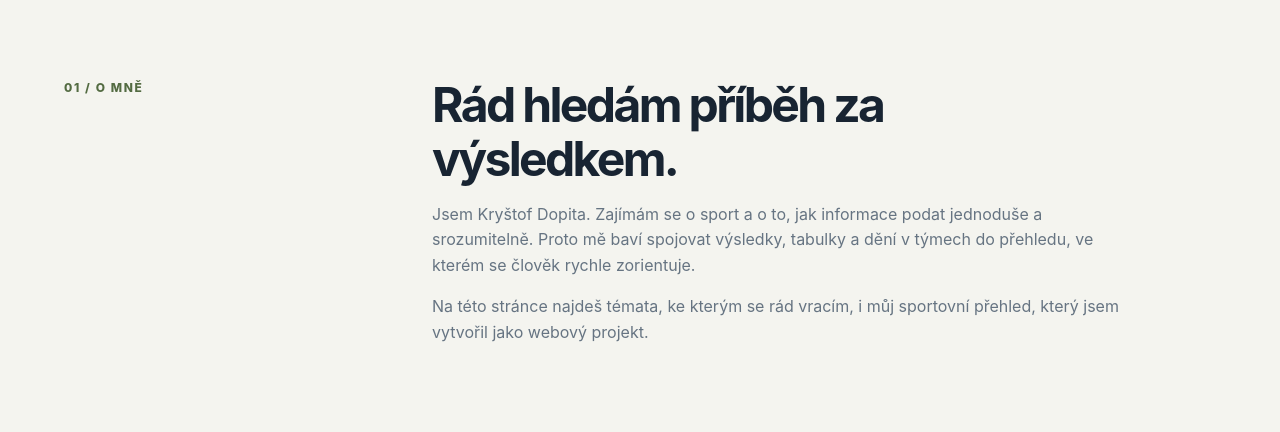
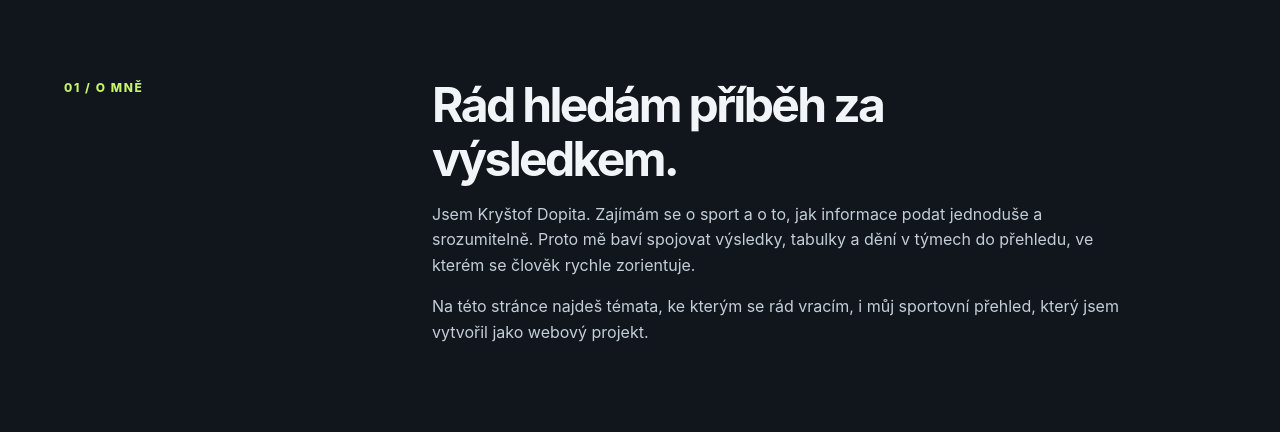
Before and after one commit to krystofdopita/osobni-stranka, a plain HTML site: page index.html in a window 1280 px wide. Shown: the part 668-1100 px from the top of the page. Drawn offline with Linux system fonts and the dark colour scheme.

Commit message:
feat: tmavé schéma pomocí CSS proměnných

```diff
--- a/css/style.css
+++ b/css/style.css
@@ -159,3 +159,20 @@ h1 span { color: var(--lime); }
 @media (min-width: 80em) {
   .site-header, .site-footer, main { width: min(100% - 5rem, var(--content)); }
 }
+@media (prefers-color-scheme: dark) {
+  :root {
+    color-scheme: dark;
+    --ink: #f2f5f8;
+    --muted: #c4ced8;
+    --paper: #11161c;
+    --surface: #1b232c;
+    --navy: #0a1018;
+    --lime: #c6f36a;
+    --line: #66788a;
+    --link: #8ec5ff;
+  }
+  html, body { scrollbar-color: #66788a #11161c; }
+  .section-label, .card-number, .contact-link { color: var(--lime); }
+  .sports-table thead th { background: #26313d; color: #f2f5f8; }
+  .site-footer a { color: var(--link); }
+}
--- a/index.html
+++ b/index.html
@@ -3,6 +3,7 @@
 <head>
   <meta charset="utf-8">
   <meta name="viewport" content="width=device-width, initial-scale=1">
+  <meta name="color-scheme" content="light dark">
   <meta name="description" content="Osobní stránka Kryštofa Dopity — sport, projekty a kontakt.">
   <title>Kryštof Dopita — osobní stránka</title>
   <link rel="stylesheet" href="css/style.css">
```
